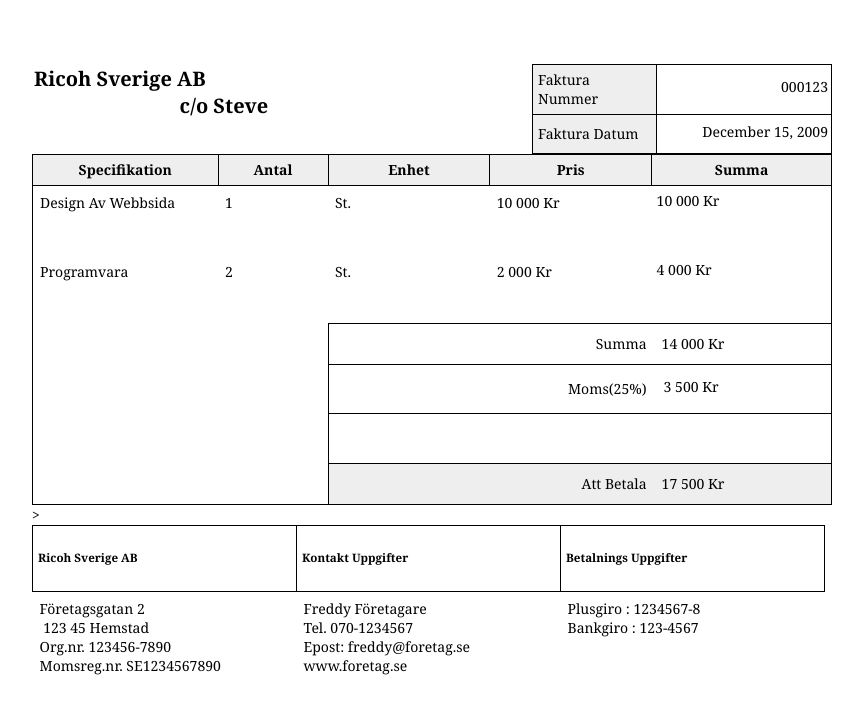
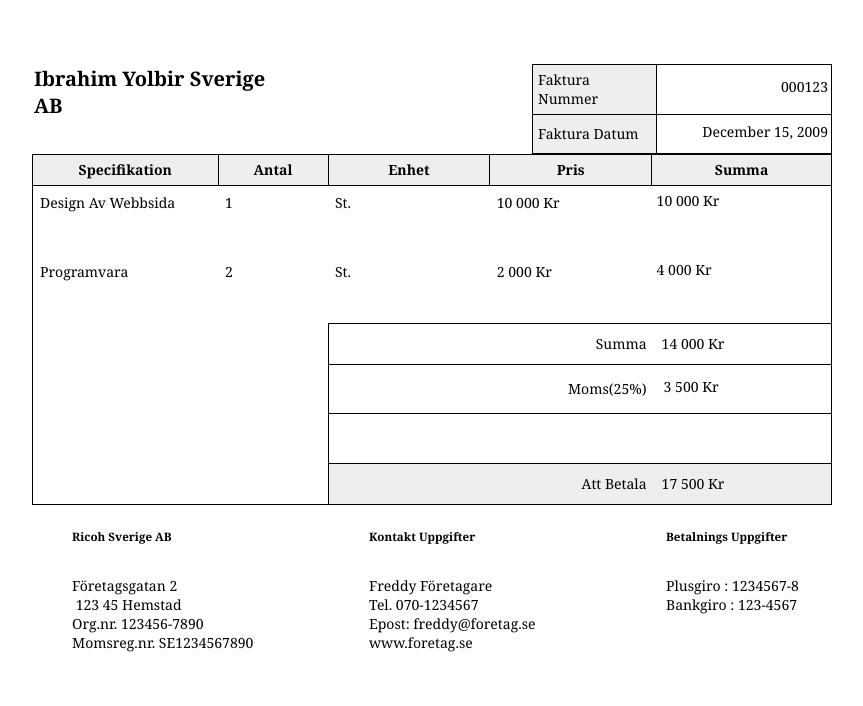
Before and after one commit to ibrahimyolbir/faktura, a plain HTML site: page index.html in a window 1280 px wide. Shown: the part 167-873 px from the top of the page, without its empty margins (208-1071 px from the left). After the commit the page ends 850 px from the top, so only its background shows below. Drawn offline with Linux system fonts and the light colour scheme.

Commit message:
disagn edited

```diff
--- a/index.html
+++ b/index.html
@@ -23,8 +23,8 @@
             </div>
             <div style="clear:both"></div>
             <div id="customer">
-                <textarea id="customer-title">Ricoh Sverige AB
-                            c/o Steve Widget</textarea>
+                <textarea id="customer-title">Ibrahim Yolbir Sverige AB
+                            </textarea>
                 <table id="meta">
                     <tr>
                         <td class="meta-head">Faktura Nummer</td>
@@ -126,15 +126,15 @@
 
             <div>
                 <table>
-                    <td>
+                    <td class="table3">
                         <h5>Ricoh Sverige AB</h5>
                     </td>
-                    <td>
+                    <td class="table3">
                         <h5>Kontakt Uppgifter</h5>
                     </td>
-                    <td>
+                    <td class="table3">
                         <h5>Betalnings Uppgifter</h5>
-                    </td>>
+                    </td>
                     <tr class="">
                         <td class="table2">
                             <textarea class="table2">Företagsgatan 2
--- a/style.css
+++ b/style.css
@@ -70,4 +70,13 @@
     vertical-align: top;
     font: 14px Georgia, Serif;
     text-align: left;
+    padding-left: 20px;
     }
+
+    .table3{
+        border: 0;
+        vertical-align: top;
+        font: 14px Georgia, Serif;
+        text-align: left;
+        padding-left: 40px;
+        }
```
